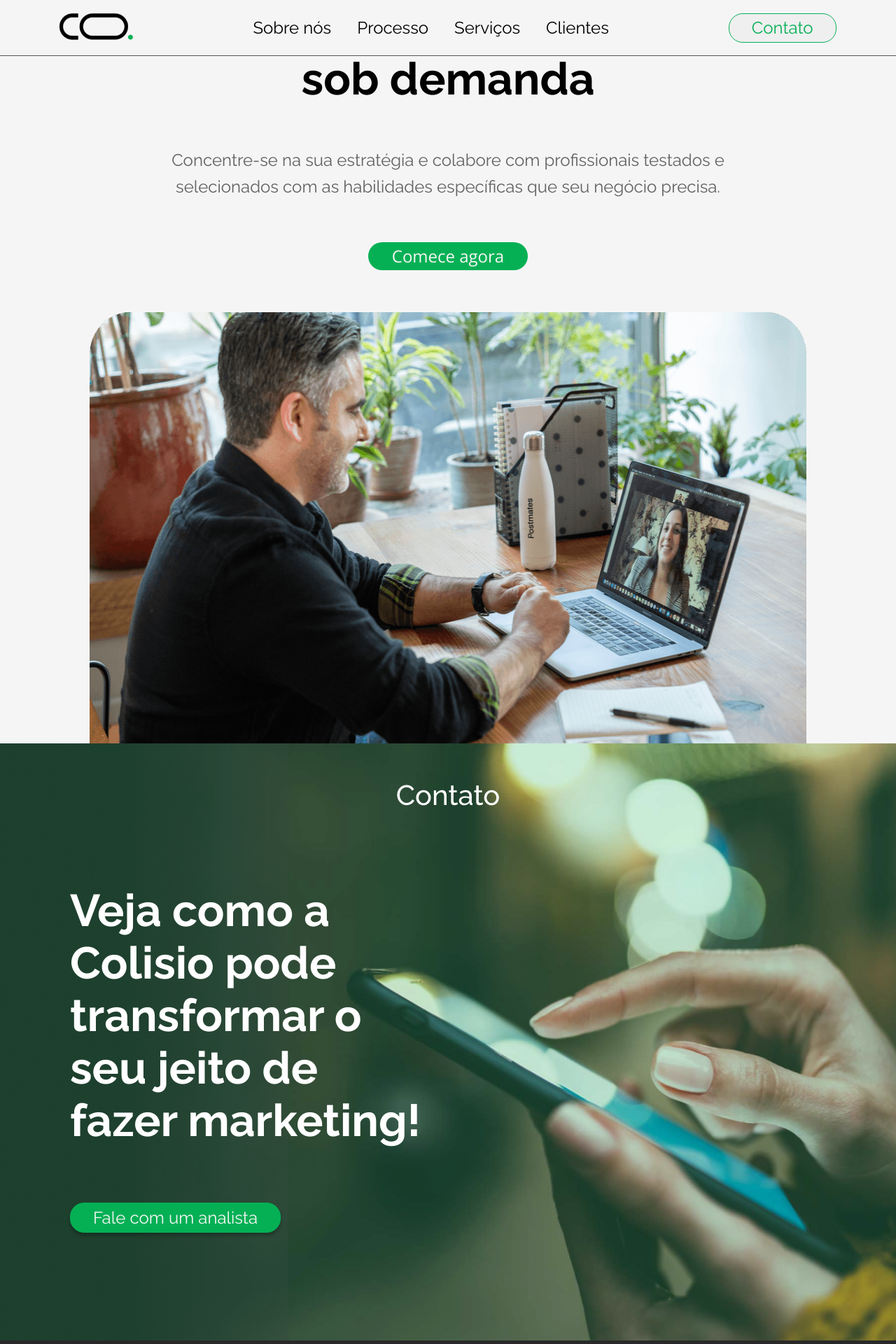
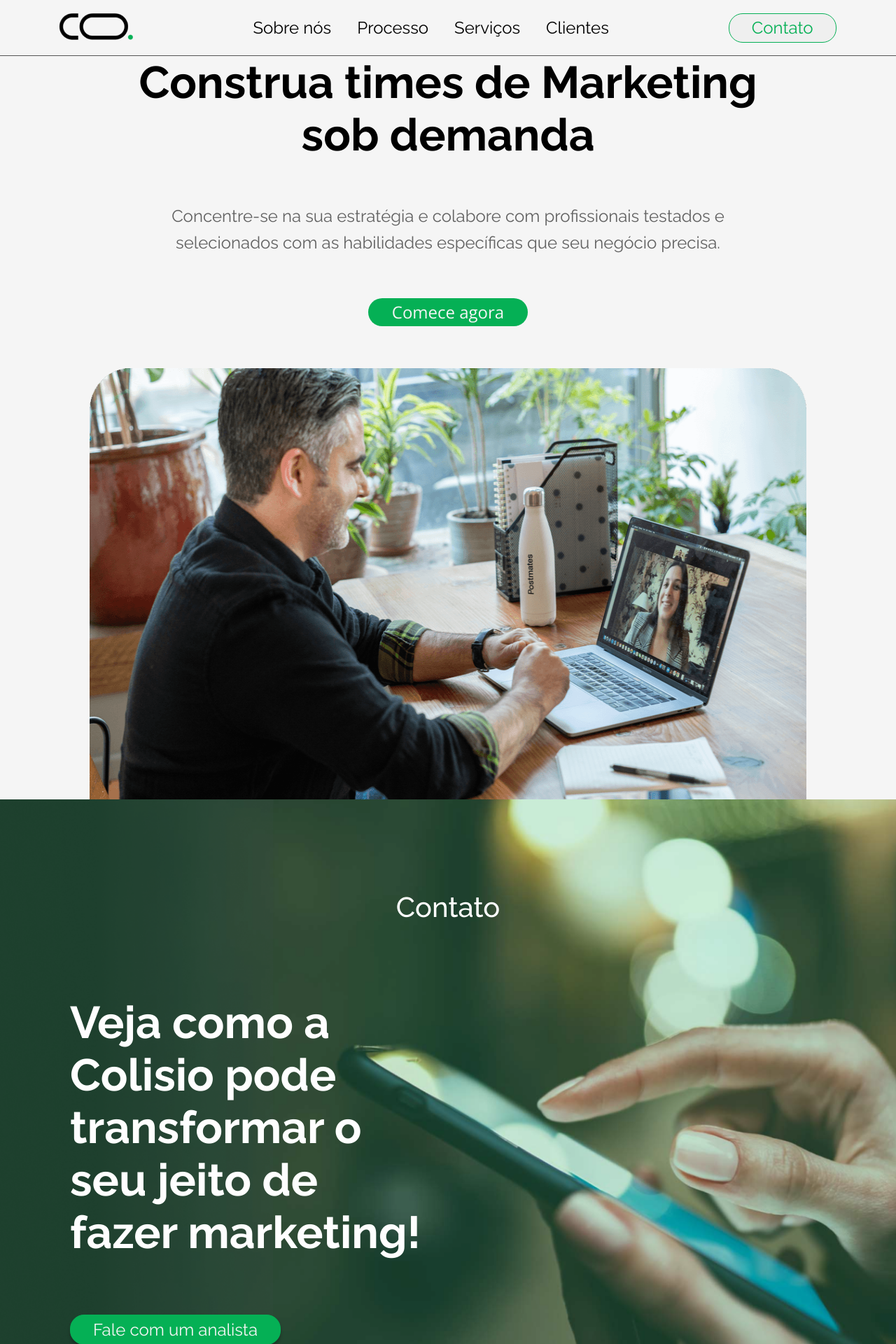
Before and after one commit to citi-onboarding/colisio, a React (Create React App) app in the folder client/: page / in a window 1280 px wide. Shown: the top 1920 px of the page at 70% size. Built offline with nearby package versions, Linux system fonts and the light colour scheme; a web font is replaced by a local one.

Commit message:
Added padding and some links to the same page

```diff
--- a/client/src/pages/contato/index.tsx
+++ b/client/src/pages/contato/index.tsx
@@ -4,7 +4,7 @@ import { CellPhoneImg } from "../../assets";
 
 export const Contato: React.FC = () => {
     return (
-        <Contatodiv>
+        <Contatodiv id = "contato">
             <Titlediv>
                 <Title>Contato</Title>
             </Titlediv>
--- a/client/src/pages/contato/styles.ts
+++ b/client/src/pages/contato/styles.ts
@@ -8,6 +8,7 @@ export const Contatodiv = styled.div `
     background-position: center;
     background-repeat: no-repeat;
     background-size: cover;
+    padding-top: 80px;
 `
 
 export const Titlediv = styled.div `
--- a/client/src/pages/home/styles.ts
+++ b/client/src/pages/home/styles.ts
@@ -10,6 +10,7 @@ export const HomeContainerdiv = styled.div`
     justify-content: space-evenly;
     text-align: center;
     gap: 60px;
+    padding-top: 80px;
     `;
 
 export const HomeH1 = styled.h1`
```
